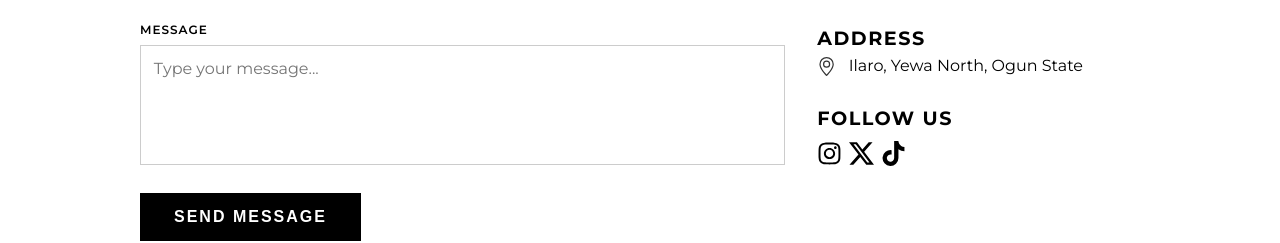
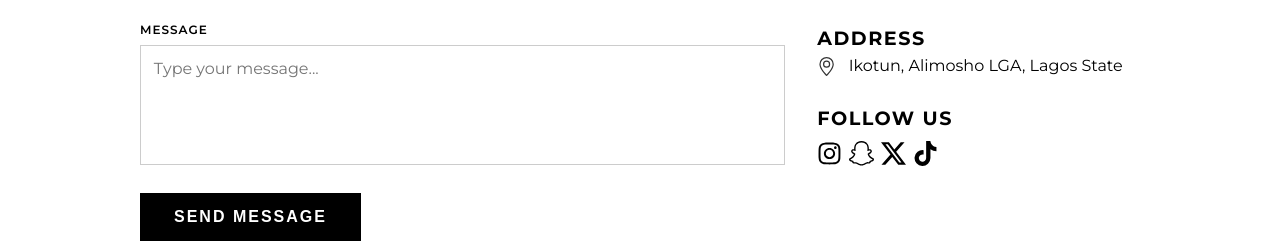
Before and after one commit to ay30bg/snt.frncs, a React (Create React App) app: page /contact in a window 1280 px wide. Shown: the part 433-676 px from the top of the page. Built offline with nearby package versions, Linux system fonts and the light colour scheme.

Commit message:
Update Contact.jsx

```diff
--- a/src/pages/Contact.jsx
+++ b/src/pages/Contact.jsx
@@ -1,5 +1,5 @@
 import React from "react";
-import { BsTwitterX, BsGeoAlt, BsTelephone, BsEnvelope } from "react-icons/bs";
+import { BsTwitterX, BsGeoAlt, BsTelephone, BsEnvelope, BsSnapchat } from "react-icons/bs";
 import { FaInstagram, FaTiktok } from "react-icons/fa";
 import "../styles/contact.css";
 
@@ -43,11 +43,12 @@ export default function Contact() {
                         <p><BsTelephone className="contact-icon" /> +2348001234567</p>
 
                         <h3>Address</h3>
-                        <p><BsGeoAlt className="contact-icon" /> Ilaro, Yewa North, Ogun State</p>
+                        <p><BsGeoAlt className="contact-icon" /> Ikotun, Alimosho LGA, Lagos State</p>
 
                         <h3>Follow Us</h3>
                         <p>
                             <a href="https://www.instagram.com/sntfrncs.ww?igsh=dHFwdHgzb3Fmem5y&utm_source=qr" className="icon-link"><FaInstagram className="contact-social-icon" /></a>
+                            <a href="https://snapchat.com/t/e55xAlB3" className="icon-link"><BsSnapchat className="contact-social-icon" /></a>
                             <a href="https://x.com/sntfrncs?s=21" className="icon-link"><BsTwitterX className="contact-social-icon" /></a>
                             <a href="https://www.tiktok.com/@sntfrncsww?_t=ZS-8zVQEfyN0uG&_r=1" className="icon-link"><FaTiktok className="contact-social-icon" /></a>
                         </p>
@@ -59,7 +60,7 @@ export default function Contact() {
                     <h3>Our Location</h3>
                     <iframe
                         title="Our Location"
-                        src="https://www.google.com/maps/embed/v1/place?key=AIzaSyCOMQkM6SVXsI1bCntxRH684mqapDFbXRw&q=Ilaro,Yewa+North,Ogun+State,Nigeria"
+                        src="https://www.google.com/maps/embed/v1/place?key=AIzaSyCOMQkM6SVXsI1bCntxRH684mqapDFbXRw&q=Ikotun+Alimosho,Lagos,Nigeria"
                         width="100%"
                         height="300"
                         style={{ border: 0 }}
```
